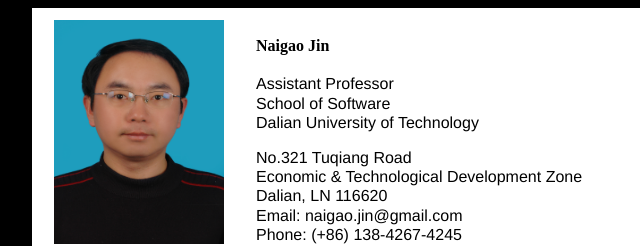
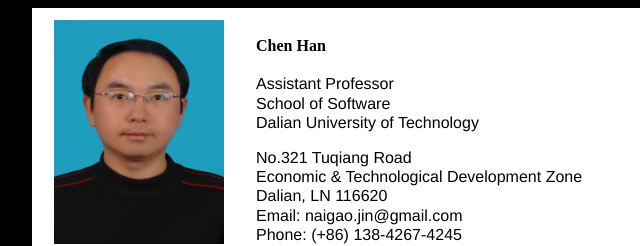
Before and after one commit to hanchen456/hanchen456.github.io, a plain HTML site: page index.html in a window 1280 px wide. Shown: the top 246 px of the page, 108-748 px from the left. Drawn offline with Linux system fonts and the light colour scheme.

Commit message:
212
2121

```diff
--- a/index.html
+++ b/index.html
@@ -34,7 +34,7 @@
 	      <td align="left" valign="top" width="70%">
 
                  <!-- <img src="./Welcome to Naigao's Site_files/name.png" width="158" height="34" border="0"><br>  -->
-				   <b>Naigao Jin</b> <br>
+				   <b>Chen Han</b> <br>
                   <font face="Helvetica" point-size="6" color="000000" style="line-height:120%">&nbsp;</font><br>
                   <font face="Helvetica" point-size="11" color="000000" style="line-height:120%">Assistant Professor</font><br>
 		  <font face="Helvetica" point-size="11" color="000000" style="line-height:120%">School of Software</font><br>
```
